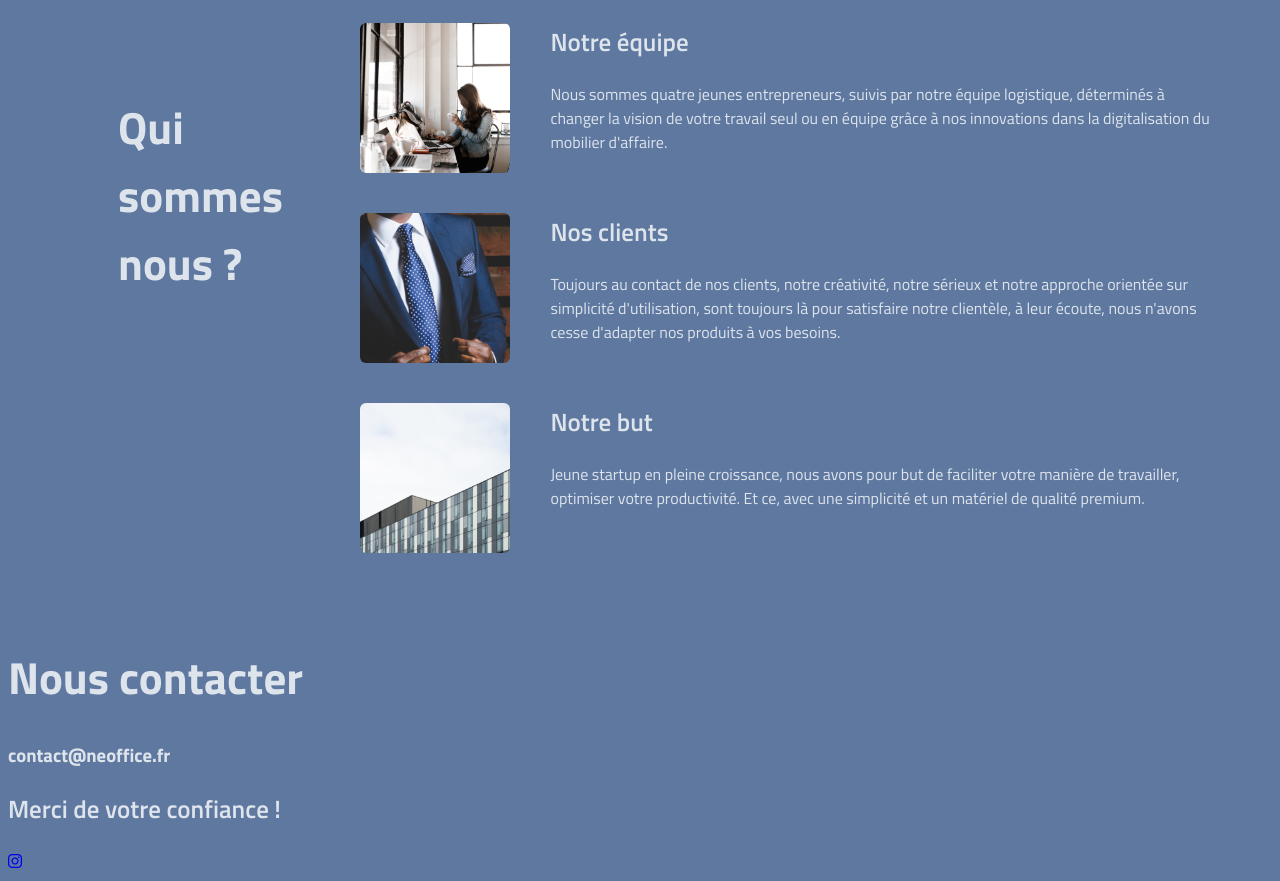
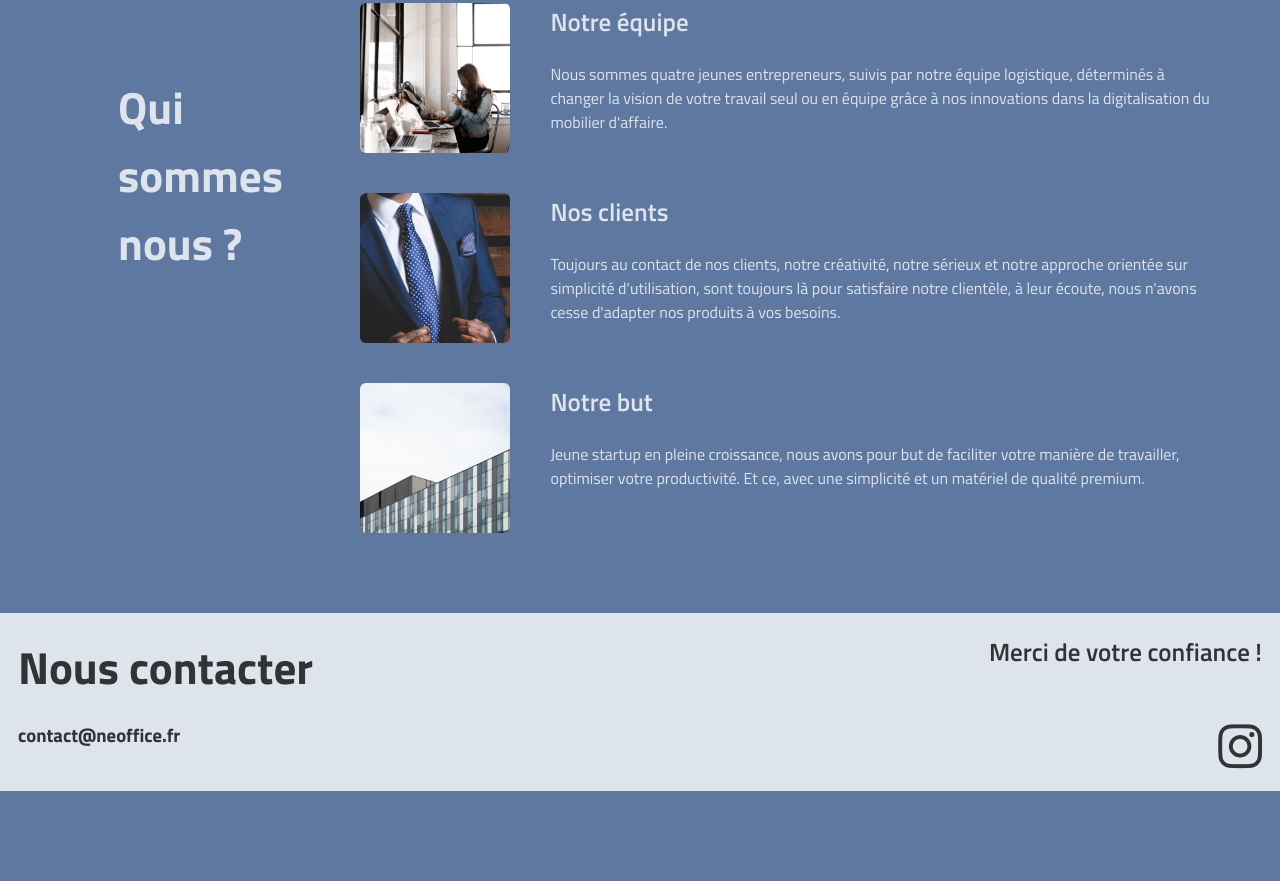
Before and after one commit to LucBansept/Neoffice, a plain HTML site: page index.html in a window 1280 px wide. Shown: the part 582-1463 px from the top of the page. After the commit the page ends 1373 px from the top, so only its background shows below. Drawn offline with Linux system fonts and the light colour scheme.

Commit message:
Add files via upload

```diff
--- a/css/components/banner.css
+++ b/css/components/banner.css
@@ -2,4 +2,5 @@
 	background-image: url(../../images/banner.jpg);
 	background-size: cover;
 	background position: center;
+	margin:  -10px;
 }
--- /dev/null
+++ b/css/components/contact.css
@@ -0,0 +1,27 @@
+#contact {
+	background-color:  rgb(222, 228, 236);
+	margin: -10px;
+	display: flex;
+	justify-content: space-between;
+}
+
+#contact h1 {
+	color:  #323335;
+	margin: 20px;
+}
+
+#contact h2 {
+	color:  #323335;
+	margin: 20px;
+
+}
+
+#contact h3 {
+	color:  #323335;
+	margin: 20px;
+}
+
+#contact p {
+	color:  #323335;
+	margin: 20px;
+}
--- a/css/style.css
+++ b/css/style.css
@@ -7,6 +7,7 @@
 @import url("components/titre.css");
 @import url("components/liste-cases.css");
 @import url("components/soustitre.css");
+@import url("components/contact.css");
 
 
 body {
@@ -31,7 +32,31 @@ h2{
 	font-size: 25px;
 }
 
+a {
+	color: #323335;
+
+	margin-left: auto;
+	margin-bottom: 20px;
+	margin-right: 20px;
+}
+
+a:hover {
+	color: #5e78a0;
+}
+
+i {
+	font-size: 50px;
+	margin-left: 20px;
+	margin-top: 30px;
+}
+
 .images-sousdiv {
 	width: 150px;
 	border-radius: 6px;
 }
+
+#pagefootleft {
+	display: flex;
+	flex-direction: column;
+	justify-content: flex-end;
+}
```
